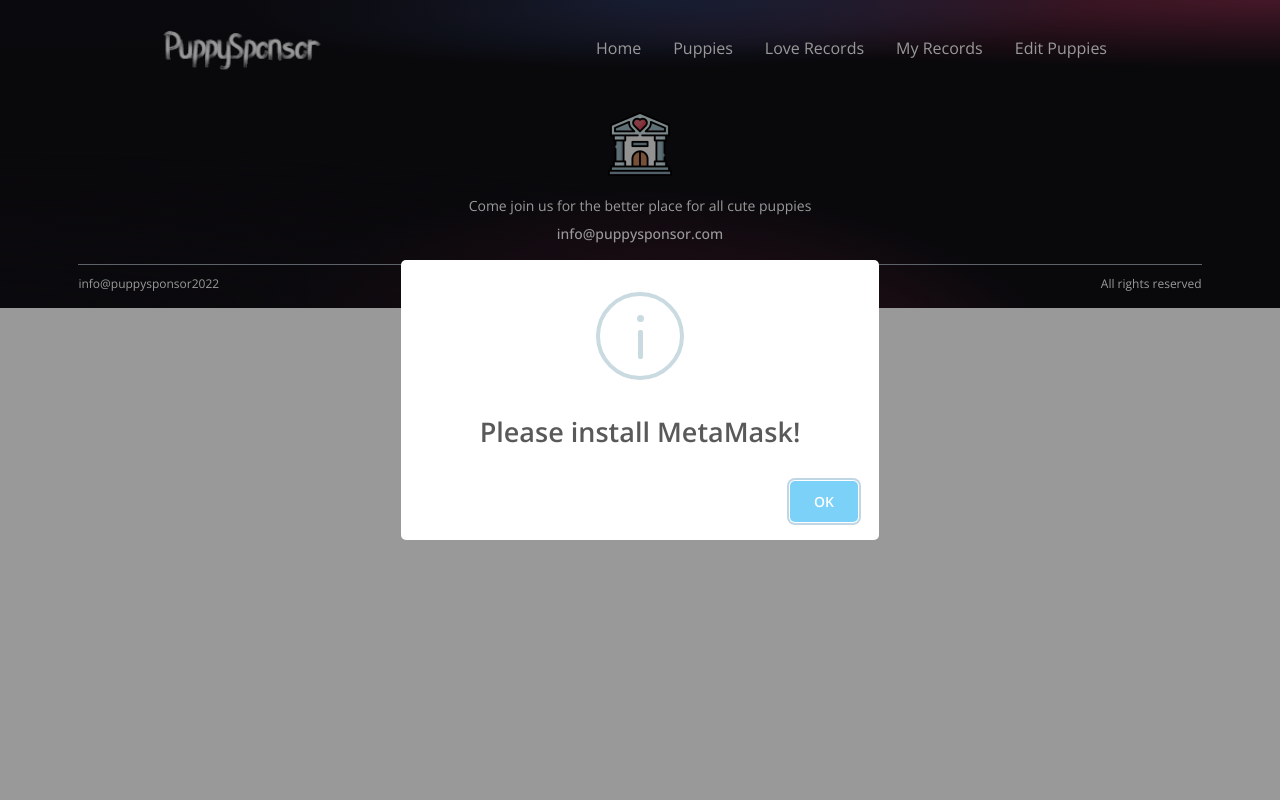
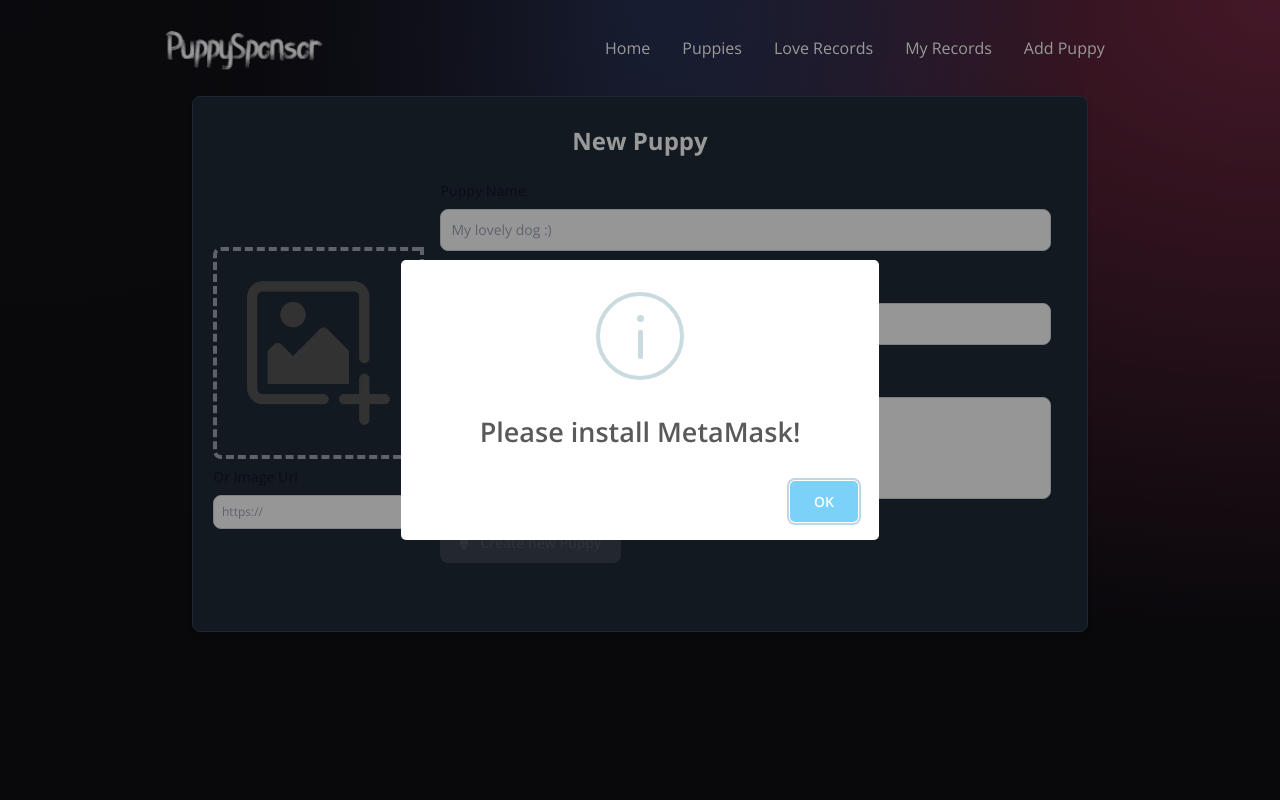
Before and after one commit to lohsuan/puppy_sponsor, a React (Vite) app: page /add-puppy in a window 1280 px wide. Shown: the top 800 px of the page. Built offline with nearby package versions, Linux system fonts and the light colour scheme; no server answers.

Commit message:
refactor: rename admin page to addPuppy page

```diff
--- a/src/App.jsx
+++ b/src/App.jsx
@@ -1,6 +1,14 @@
-import { Navbar, Welcome, Services, Footer, Transactions, Puppies, PuppyDetail } from './components'
+import {
+  Navbar,
+  Welcome,
+  Services,
+  Footer,
+  Transactions,
+  Puppies,
+  PuppyDetail,
+  AddPuppyPage
+} from './components'
 import { Routes, Route } from 'react-router-dom'
-import Admin from './components/Admin'
 
 const App = () => {
   return (
@@ -25,7 +33,7 @@
               <Services key="services" />
             ]}
           />
-          <Route path="admin" element={<Admin key="admin-page" />} />
+          <Route path="add-puppy" element={<AddPuppyPage key="add-puppy" />} />
         </Routes>
       </div>
       <Footer />
--- a/src/components/Admin.jsx
+++ b/src/components/AddPuppy.jsx
@@ -11,7 +11,7 @@
  *
  * @returns {JSXElement} The AdminPage Component.
  * */
-const AdminPage = () => {
+const AddPuppyPage = () => {
   const defaultNewPuppyImgPlaceHolderUrl = '/default-placeholder.webp'
 
   const { createNewPuppy } = useContext(transactionContext)
@@ -251,4 +251,4 @@
   )
 }
 
-export default AdminPage
+export default AddPuppyPage
--- a/src/components/Navbar.jsx
+++ b/src/components/Navbar.jsx
@@ -24,7 +24,7 @@
         <NavBarItem title="Puppies" path="puppies" />
         <NavBarItem title="Love Records" path="transactions" />
         <NavBarItem title="My Records" path="my-transactions" />
-        <NavBarItem title="Edit Puppies" path="admin" />
+        <NavBarItem title="Add Puppy" path="add-puppy" />
       </ul>
       <div className="flex relative">
         {!toggleMenu && (
@@ -53,7 +53,7 @@
             <NavBarItem title="Puppies" classprops="my-2 text-lg" path="puppies" />
             <NavBarItem title="Love Records" classprops="my-2 text-lg" path="transactions" />
             <NavBarItem title="My Records" classprops="my-2 text-lg" path="my-transactions" />
-            <NavBarItem title="Edit Puppies" classprops="my-2 text-lg" path="admin" />
+            <NavBarItem title="Add Puppy" classprops="my-2 text-lg" path="add-puppy" />
           </ul>
         )}
       </div>
--- a/src/components/index.js
+++ b/src/components/index.js
@@ -6,4 +6,4 @@
 export { default as Footer } from './Footer'
 export { default as Puppies } from './Puppies'
 export { default as PuppyDetail } from './PuppyDetail'
-export { default as AdminPage } from './Admin'
+export { default as AddPuppyPage } from './AddPuppy'
```
